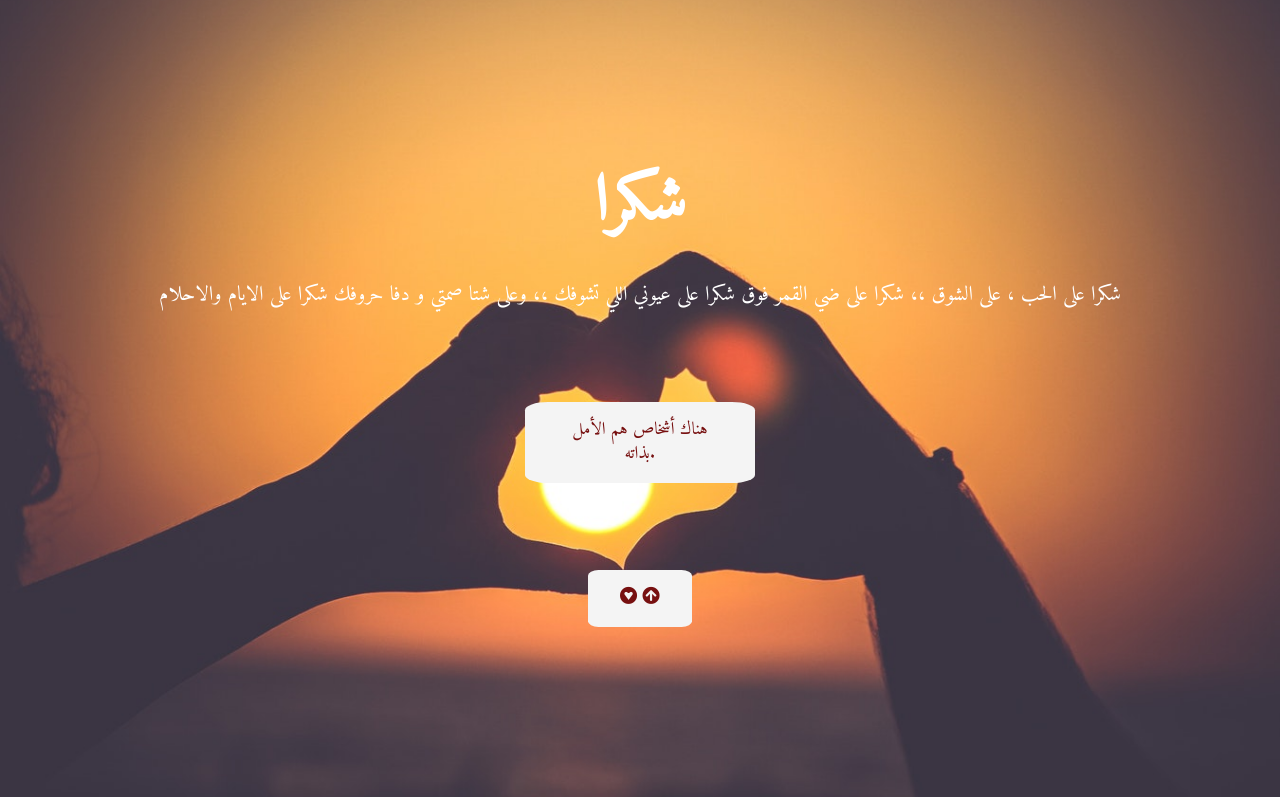
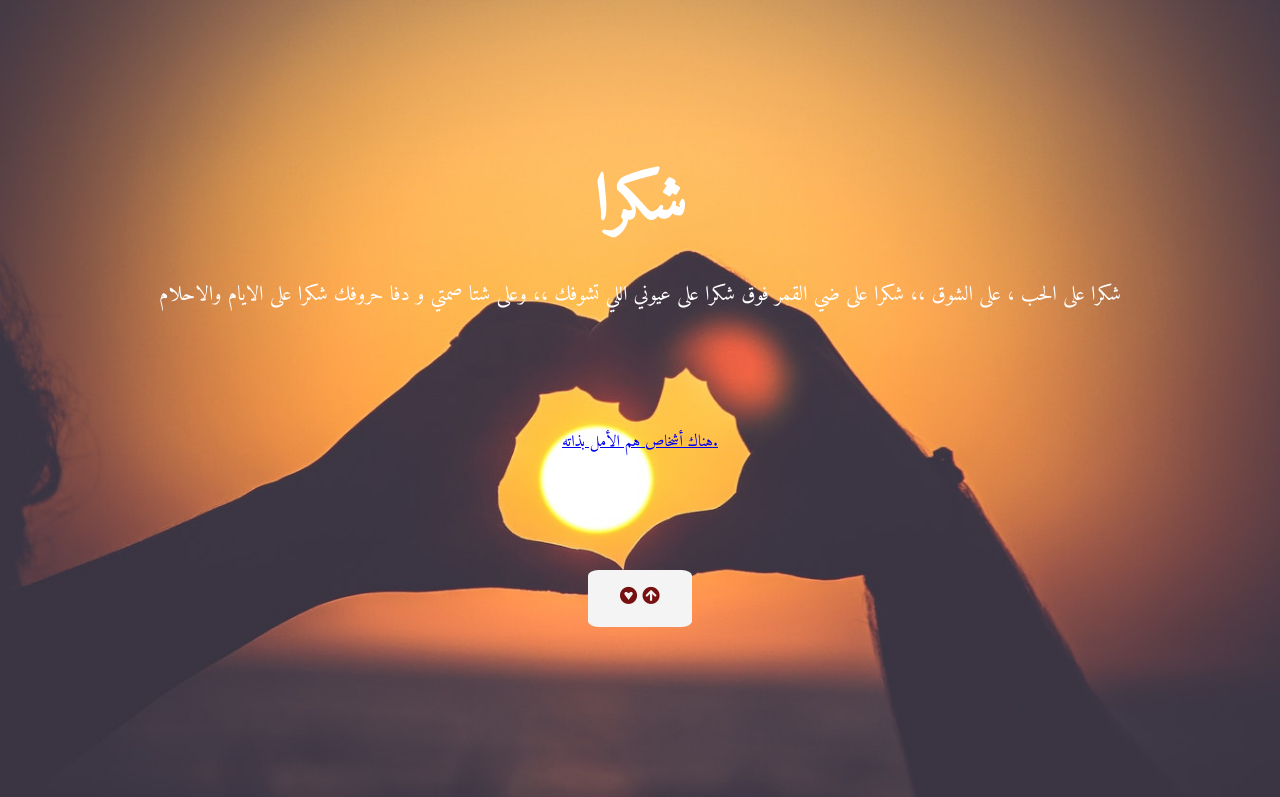
Before and after one commit to ahmadalnaib/azaz, a plain HTML site: page index.html in a window 1280 px wide. Shown: the part 2403-3200 px from the top of the page. Drawn offline with nearby package versions, Linux system fonts and the light colour scheme.

Commit message:
Update index.html

```diff
--- a/index.html
+++ b/index.html
@@ -79,7 +79,7 @@
            شكرا على الايام  والاحلام </p>
 
               <div class="box-1">
-                <a class="btn" href="https://www.instagram.com/zainab.aleqabi/" target="_blank">هناك أشخاص هم الأمل بذاته.</a>
+                <a class="btn-33" href="https://www.instagram.com/zainab.aleqabi/" target="_blank">هناك أشخاص هم الأمل بذاته.</a>
               </div>
 
 
```
